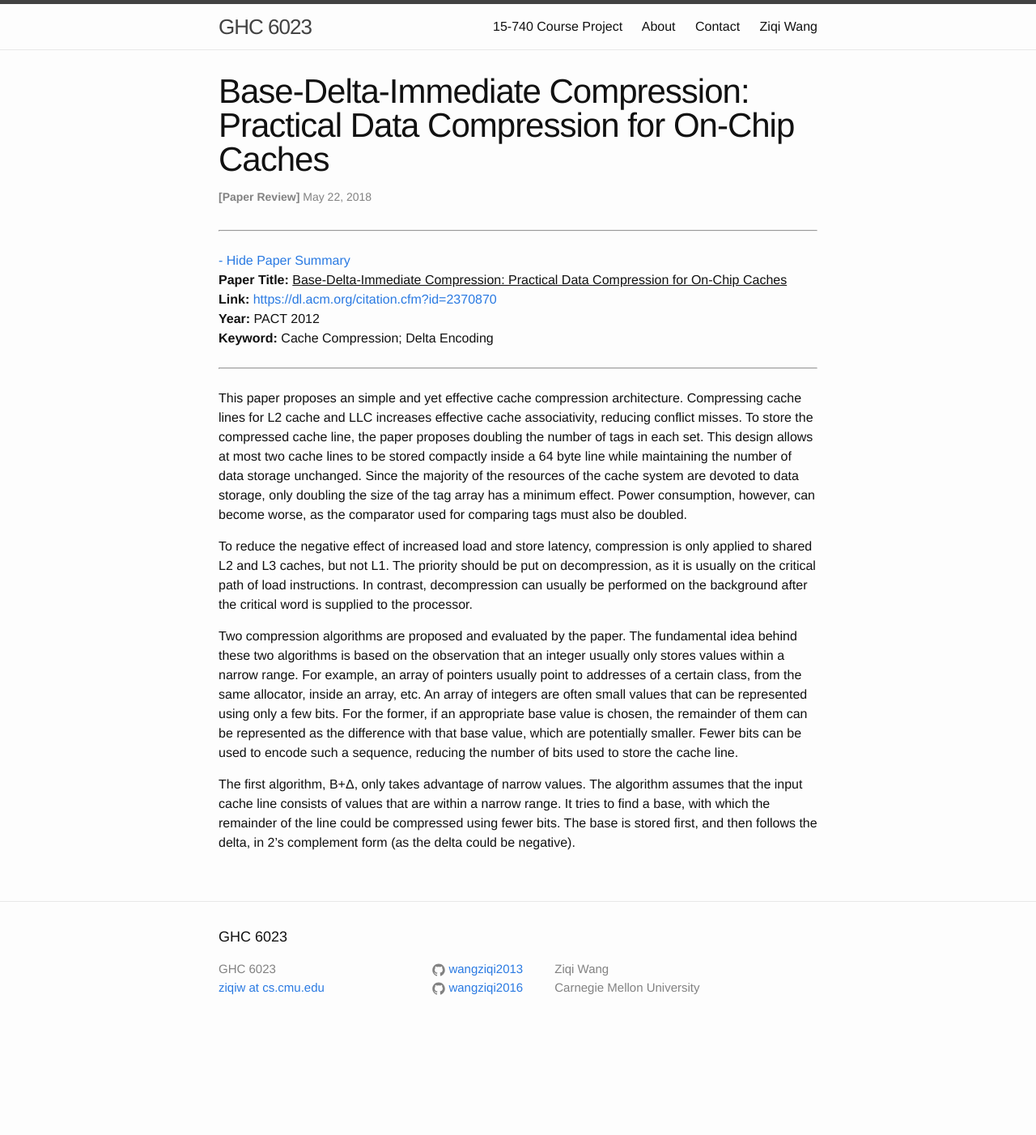
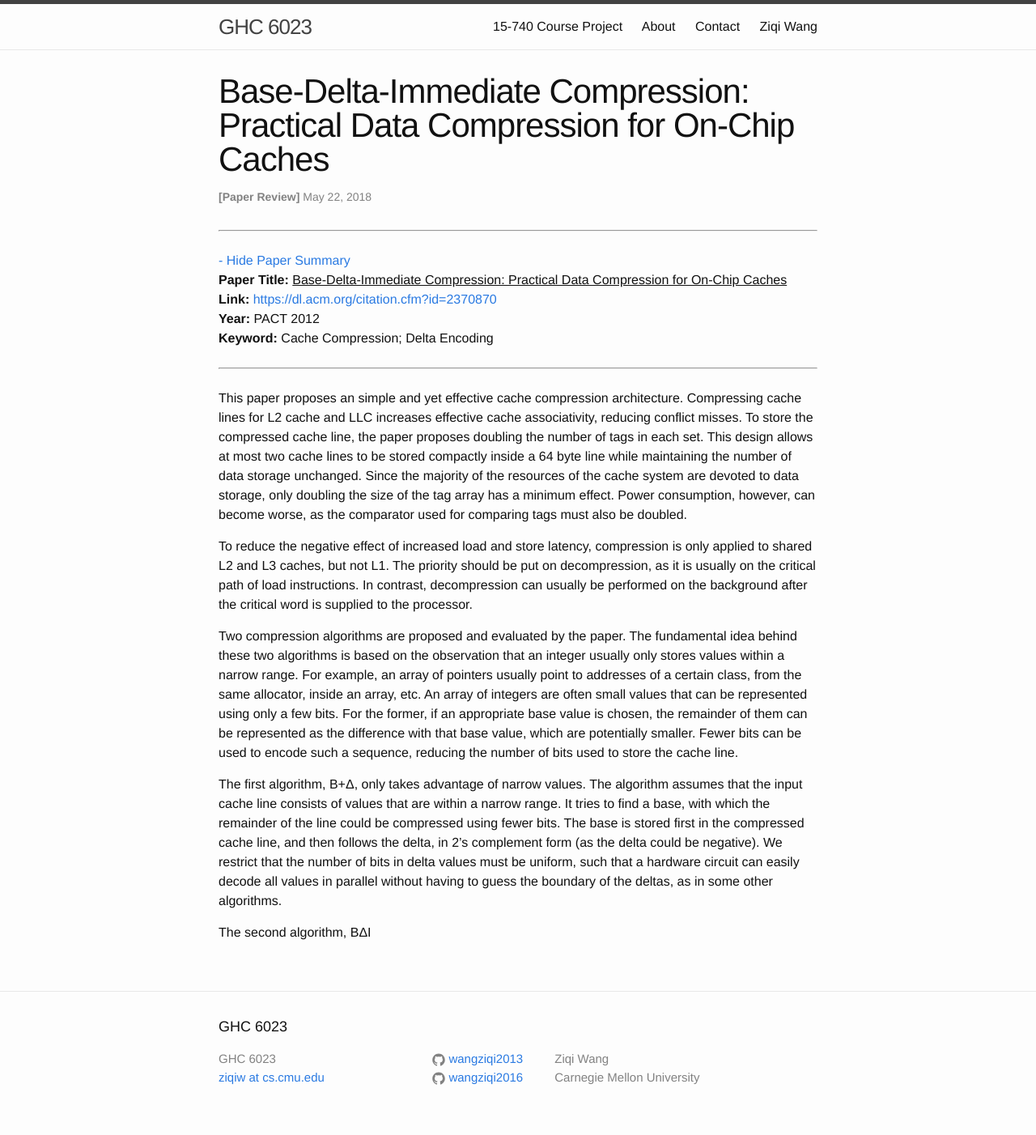
Before and after one commit to wangziqi2013/wangziqi2013.github.io, a Jekyll site: the page built from _posts/2018-05-21-Base-Delta-Immediate-Compression.markdown, in a window 1280 px wide. Shown: the whole page at 81% size. Built offline with Jekyll 4.4.1, drawn with Linux system fonts in a browser that asks for light colours; before the commit the page ends 1291 px from its top, so only the background shows below that.

Commit message:
Finish B+D

```diff
--- a/_posts/2018-05-21-Base-Delta-Immediate-Compression.markdown
+++ b/_posts/2018-05-21-Base-Delta-Immediate-Compression.markdown
@@ -33,5 +33,9 @@ Fewer bits can be used to encode such a sequence, reducing the number of bits us
 
 The first algorithm, B+&Delta;, only takes advantage of narrow values. The algorithm assumes that the input cache line
 consists of values that are within a narrow range. It tries to find a base, with which the remainder of the line could
-be compressed using fewer bits. The base is stored first, and then follows the delta, in 2's complement form (as the
-delta could be negative).
+be compressed using fewer bits. The base is stored first in the compressed cache line, and then follows the delta, in 2's
+complement form (as the delta could be negative). We restrict that the number of bits in delta values must be
+uniform, such that a hardware circuit can easily decode all values in parallel without having to guess the boundary
+of the deltas, as in some other algorithms.
+
+The second algorithm, B&Delta;I
```
